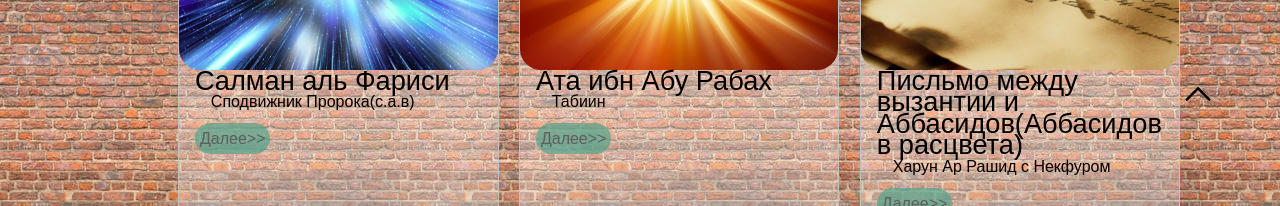
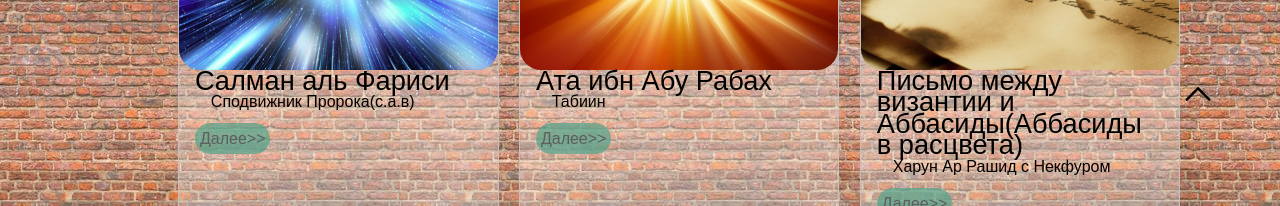
Before and after one commit to istoriyaislama/historiislama, a plain HTML site: page histori.html in a window 1280 px wide. Shown: the part 726-932 px from the top of the page. Drawn offline with Linux system fonts and the light colour scheme.

Commit message:
Update histori.html

```diff
--- a/histori.html
+++ b/histori.html
@@ -66,7 +66,7 @@
 			</article>
             <article>
 				<img src="img\harun.jpeg" alt="Мичеть" title="Ислам это религия Аллаха">
-				<h1>Писльмо между вызантии и Аббасидов(Аббасидов в расцвета)</h1>
+				<h1>Письмо между византии и Аббасиды(Аббасиды в расцвета)</h1>
 				<p>Харун Ар Рашид с Некфуром</p>
 				<a href="histori\tarih.html">Далее>></a>
 			</article>
```
